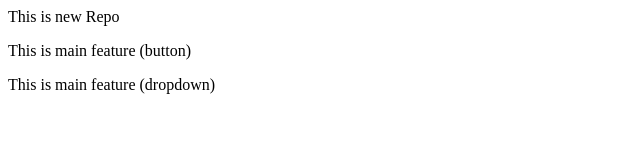
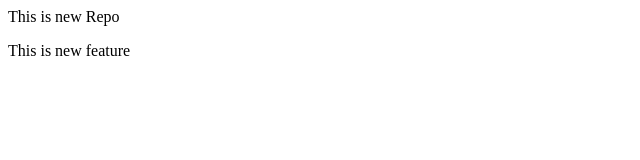
Before and after one commit to saadali91281/LocalRepo, a plain HTML site: page LocalRepo/index.html in a window 1280 px wide. Shown: the whole page, without its empty margins (0-640 px from the left). Drawn offline with Linux system fonts and the light colour scheme.

Commit message:
Add feature1

```diff
--- a/LocalRepo/index.html
+++ b/LocalRepo/index.html
@@ -1,5 +1,4 @@
 
 
 <p>This is new Repo</p>
-<p>This is main feature (button)</p>
-<p>This is main feature (dropdown)</p>
+<p>This is new feature</p>
```
